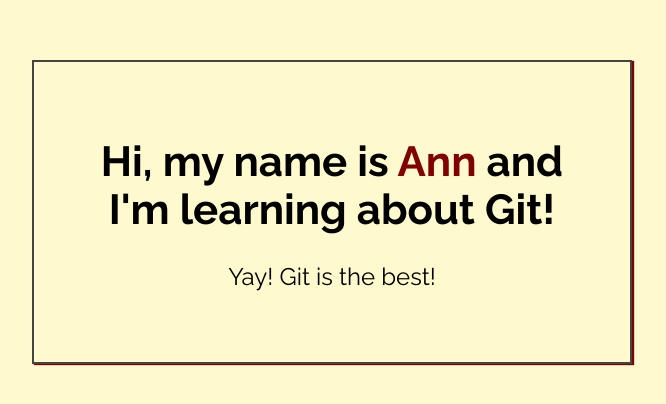
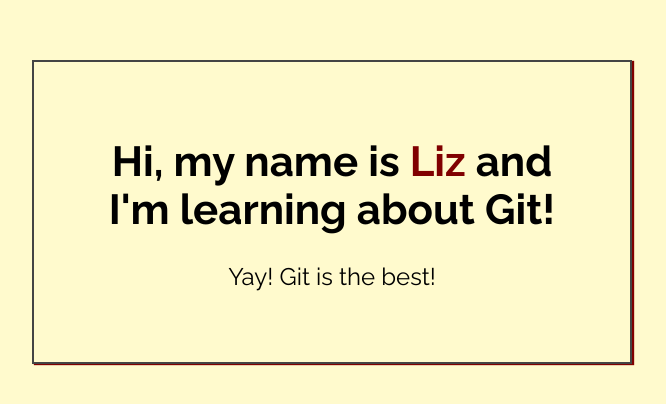
Before and after one commit to lliizz/my-first-repo-again, a plain HTML site: page index.html in a window 1280 px wide. Shown: the part 188-592 px from the top of the page, without its empty margins (308-974 px from the left). Drawn offline with Linux system fonts and the light colour scheme.

Commit message:
Added name to index.html

```diff
--- a/index.html
+++ b/index.html
@@ -14,7 +14,7 @@
 <body>
 
     <div class="greeting">
-        <h1>Hi, my name is <span class="highlight">Ann</span> and I'm learning about Git! </h1>
+        <h1>Hi, my name is <span class="highlight">Liz</span> and I'm learning about Git! </h1>
 
         <p>Yay! Git is the best!</p>
     </div>
```
